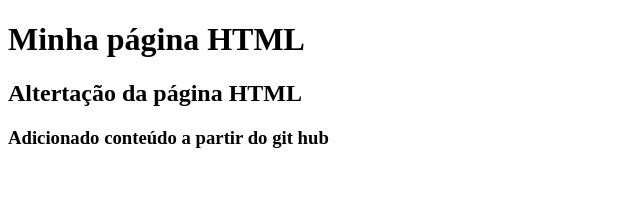
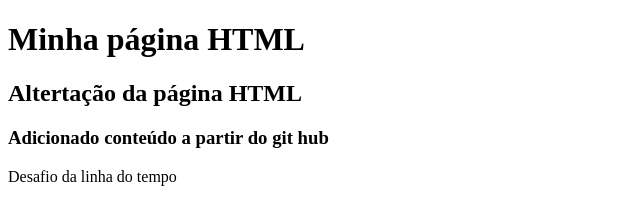
Before and after one commit to AgathaLima/gama-no-gitHub, a plain HTML site: page index.html in a window 1280 px wide. Shown: the whole page, without its empty margins (0-640 px from the left). Drawn offline with Linux system fonts and the light colour scheme.

Commit message:
desafio da linha do tempo a partir de um commit já criado

```diff
--- a/index.html
+++ b/index.html
@@ -10,5 +10,6 @@
     <h1>Minha página HTML</h1>
     <h2>Altertação da página HTML</h2>
     <h3>Adicionado conteúdo a partir do git hub</h3>
+    <p>Desafio da linha do tempo</p>
 </body>
 </html>
```
Also changed, not shown: script.js (added).
